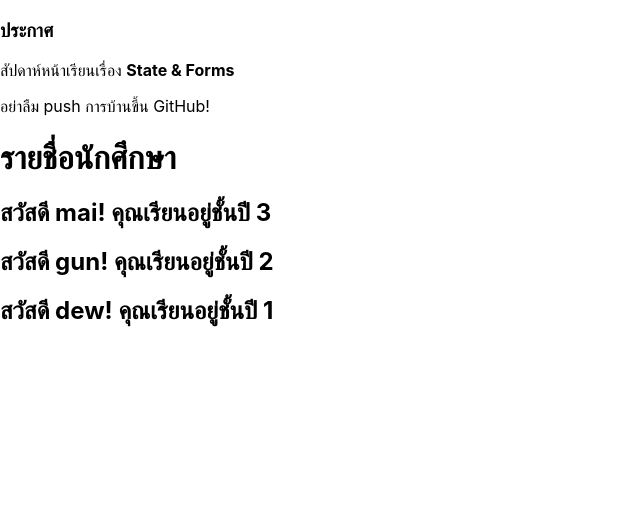
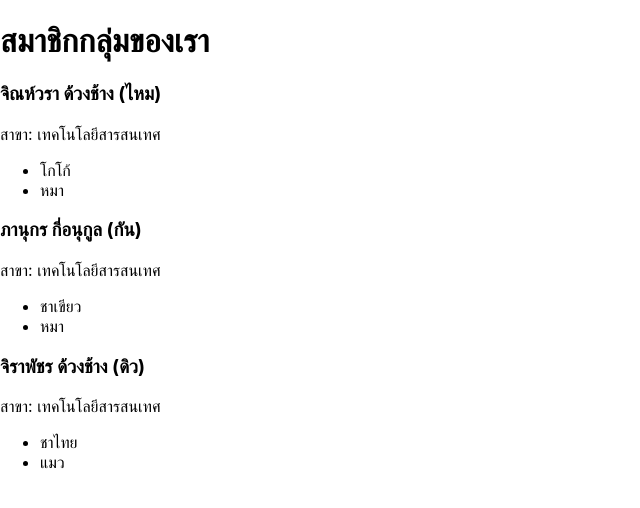
Before and after one commit to Jinwara670710314/feapp-670710314, a React (Create React App) app in the folder mai-app/: page / in a window 1280 px wide. Shown: the top 508 px of the page, without its empty margins (0-640 px from the left). Built offline with nearby package versions, Linux system fonts and the light colour scheme.

Commit message:
Lab React

```diff
--- a/mai-app/src/App.js
+++ b/mai-app/src/App.js
@@ -61,13 +61,15 @@
 
 // export default App;
 
-import './App.css';
-import Header from './components/Header';
-import MovieList from './components/MovieList';
-import Footer from './components/Footer';
 
-import Greeting from './components/Greeting';
-import Card from './components/Card';
+// import './App.css';
+// import Header from './components/Header';
+// import MovieList from './components/MovieList';
+// import Footer from './components/Footer';
+
+// import Greeting from './components/Greeting';
+// import Card from './components/Card';
+
 
 // function App() {
 //   return (
@@ -82,25 +84,60 @@ import Card from './components/Card';
 //   );
 // }
 
-const students = [
-  { name: 'mai', year: 3 },
-  { name: 'gun', year: 2 },
-  { name: 'dew', year: 1 }
+// const students = [
+//   { name: 'mai', year: 3 },
+//   { name: 'gun', year: 2 },
+//   { name: 'dew', year: 1 }
+// ];
+
+// function App() {
+//   return (
+//     <div>
+
+//       <Card title="ประกาศ">
+//         <p>สัปดาห์หน้าเรียนเรื่อง <b>State & Forms</b></p>
+//         <p>อย่าลืม push การบ้านขึ้น GitHub!</p>
+//       </Card>
+
+//       <h1>รายชื่อนักศึกษา</h1>
+//       {students.map((s) => (
+//         <Greeting key={s.id} name={s.name} year={s.year} />
+//       ))}
+//     </div>
+//   );
+// }
+
+// export default App;
+
+import ProfileCard from './components/ProfileCard';
+import './App.css';
+
+const members = [
+  { id: 1, name: 'จิณห์วรา ด้วงช้าง', nickname: 'ไหม',
+    major: 'เทคโนโลยีสารสนเทศ', favorites: ['โกโก้', 'หมา'] },
+
+  { id: 2, name: 'ภานุกร กี่อนุกูล', nickname: 'กัน',
+    major: 'เทคโนโลยีสารสนเทศ', favorites: ['ชาเขียว', 'หมา'] },
+
+  { id: 3, name: 'จิราพัชร ด้วงช้าง', nickname: 'ดิว',
+    major: 'เทคโนโลยีสารสนเทศ', favorites: ['ชาไทย', 'แมว'] },
 ];
 
 function App() {
   return (
-    <div>
-
-      <Card title="ประกาศ">
-        <p>สัปดาห์หน้าเรียนเรื่อง <b>State & Forms</b></p>
-        <p>อย่าลืม push การบ้านขึ้น GitHub!</p>
-      </Card>
-
-      <h1>รายชื่อนักศึกษา</h1>
-      {students.map((s) => (
-        <Greeting key={s.id} name={s.name} year={s.year} />
-      ))}
+    <div className="container">
+      <h1>สมาชิกกลุ่มของเรา</h1>
+      <div className="card-row">
+        {members.map((m) => (
+          <ProfileCard
+            key={m.id}
+            name={m.name}
+            nickname={m.nickname}
+            major={m.major}
+            favorites={m.favorites}
+          />
+        ))}
+      </div>
     </div>
   );
 }
--- /dev/null
+++ b/mai-app/src/components/ProfileCard.jsx
@@ -0,0 +1,15 @@
+function ProfileCard({ name, nickname, major = 'ยังไม่ระบุสาขา', favorites }) {
+  return (
+    <div className="profile-card">
+      <h3>{name} ({nickname})</h3>
+      <p>สาขา: {major}</p>
+      <ul>
+        {favorites.map((item, index) => (
+          <li key={index}>{item}</li>
+        ))}
+      </ul>
+    </div>
+  );
+}
+
+export default ProfileCard;
```
